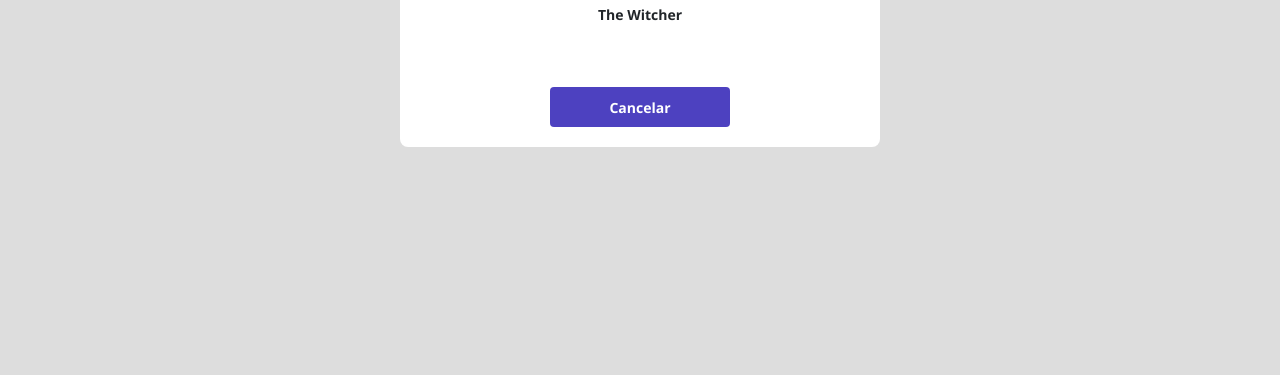
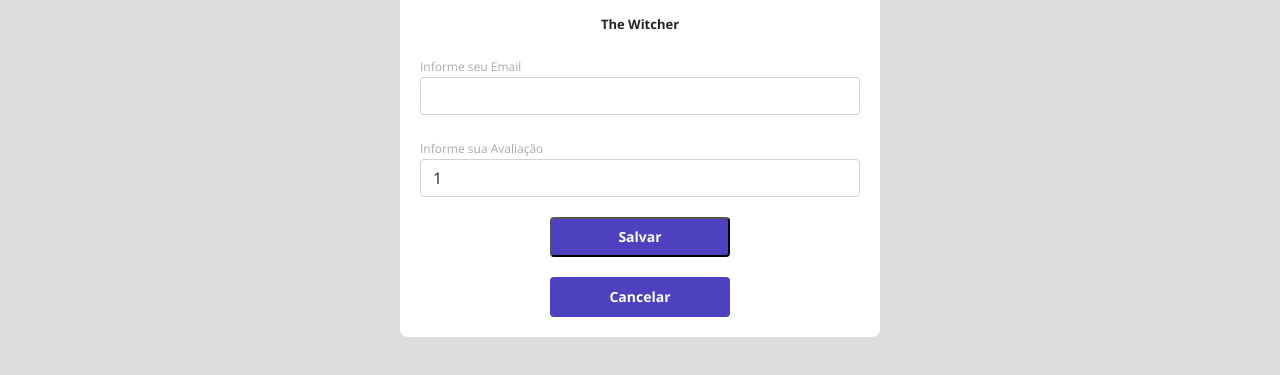
Before and after one commit to GabrielViana9/Projeto-DSMovie, a plain HTML site: page form.html in a window 1280 px wide. Shown: the part 463-838 px from the top of the page. Before the commit the page ends 800 px from the top, so only its background shows below. Drawn offline with nearby package versions, Linux system fonts and the light colour scheme.

Commit message:
Formulario part.2

```diff
--- a/css/styles.css
+++ b/css/styles.css
@@ -5,6 +5,7 @@
     --text-gray: #4a4a4a;
     --color-primary: #4D41C0;
     --white: #fff;
+    --text-light-gray: #AAAAAA;
 }
 
 * {
@@ -108,3 +109,39 @@
     padding: 40px 0;
     max-width: 480px;
 }
+
+.dsmovie-form-description {
+    background-color: var(--white);
+    padding: 20px;
+    display: flex;
+    flex-direction: column;
+    align-items: center;
+    border-radius: 0 0 8px 8px;
+}
+
+.dsmovie-form {
+    width: 100%;
+}
+
+.dsmovie-form-description h3 {
+    font-size: 13px;
+    font-weight: 700;
+    margin-bottom: 20px;
+}
+
+.dsmovie-form-group {
+    margin-bottom: 20px;
+}
+
+.dsmovie-form-group label {
+    font-size: 12px;
+    color: var(--text-light-gray);
+}
+
+.dsmovie-form-btn-container {
+    height: 100px;
+    display: flex;
+    flex-direction: column;
+    align-items: center;
+    justify-content: space-between;
+}
--- a/form.html
+++ b/form.html
@@ -35,9 +35,36 @@
                 <div>
                     <div class="dsmovie-card">
                     <img src="https://www.themoviedb.org/t/p/w533_and_h300_bestv2/jBJWaqoSCiARWtfV0GlqHrcdidd.jpg" alt="The Witcher">
-                      <div class="dsmovie-card-description">
+
+                    <div class="dsmovie-form-description">
                          <h3>The Witcher</h3>
-                         <a class="dsmovie-btn" href="index.html">Cancelar</a>
+
+                        <form class="dsmovie-form">
+                          <div class="form-group dsmovie-form-group">
+                            <label for="email">Informe seu Email</label>
+                            <input class="form-control" type="email" id="email">
+                          </div>
+
+                          <div class="form-group dsmovie-form-group">
+                            <label for="score">Informe sua Avaliação</label>
+                            <select class="form-control" name="score" id="score">
+                            <option value="1">1</option>
+                            <option value="2">2</option>
+                            <option value="3">3</option>
+                            <option value="4">4</option>
+                            <option value="5">5</option>
+                            </select>
+                          </div>
+
+                          <div class="dsmovie-form-btn-container">
+
+                            <button class="dsmovie-btn" type="submit">Salvar</button>
+                            <a class="dsmovie-btn" href="index.html">Cancelar</a>
+
+                          </div>
+
+                        </form>
+
                        </div>
                     </div>
                 </div>
```
